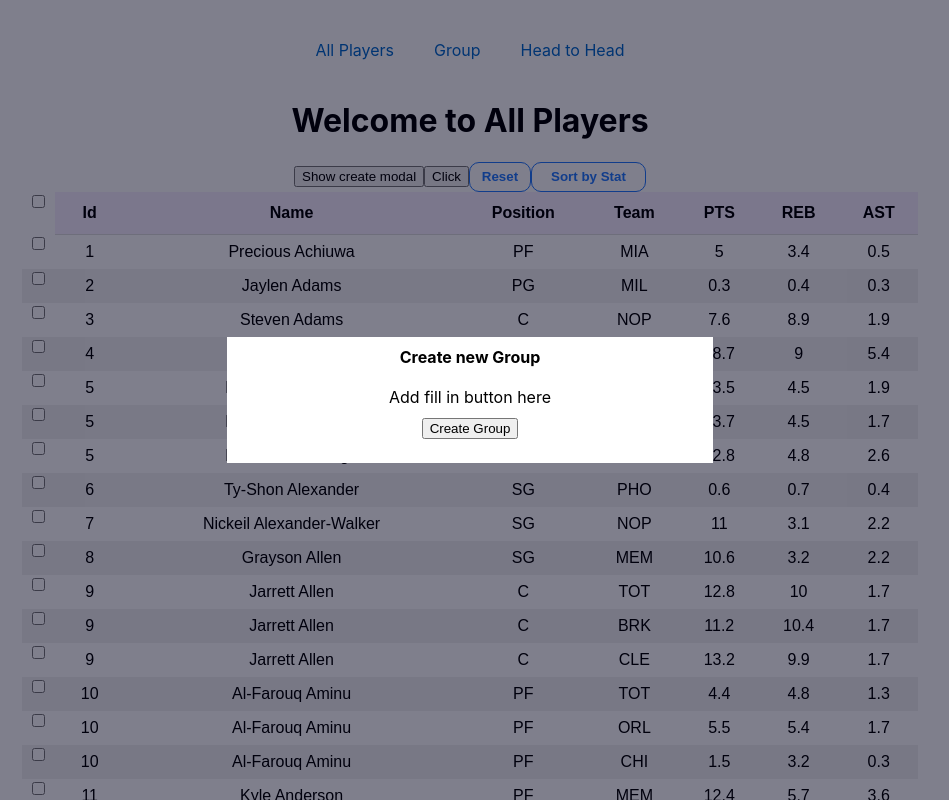
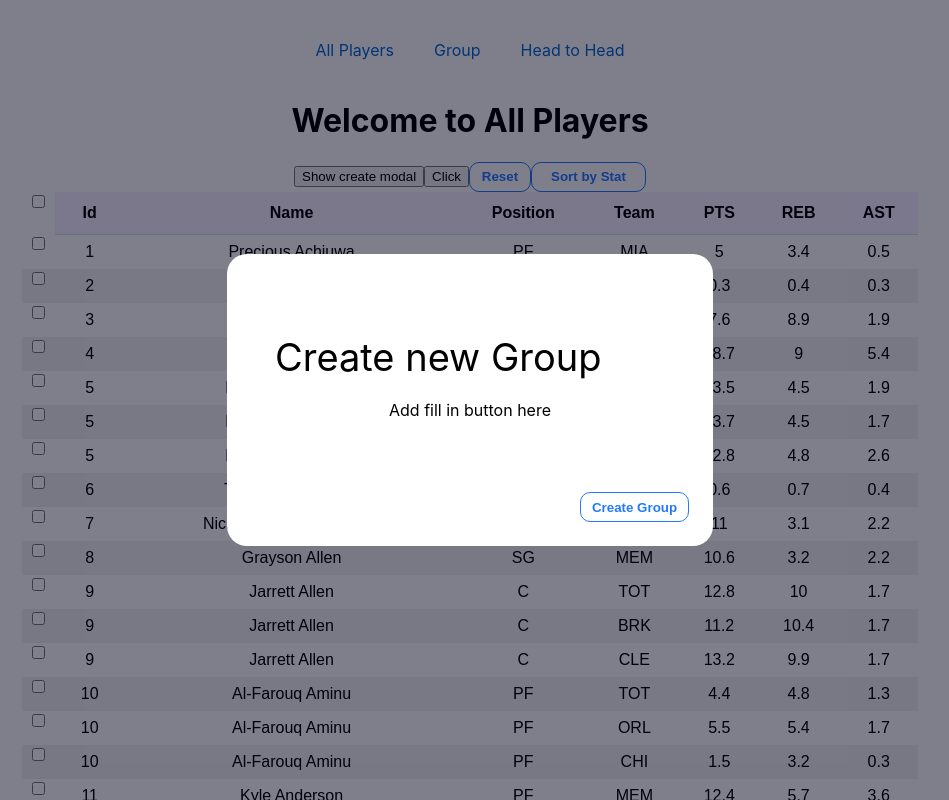
Before and after one commit to alexhu00/nba_player_analyzer, a React (Create React App) app in the folder frontend/: page / in a window 1280 px wide. Both pictures are taken after a click on the button "Show create modal". Shown: the top 800 px of the page, without its empty margins (170-1119 px from the left). Built offline with nearby package versions, Linux system fonts and the light colour scheme.

Commit message:
styling for buttons

```diff
--- a/frontend/src/components/createGroupModal.css
+++ b/frontend/src/components/createGroupModal.css
@@ -8,16 +8,26 @@
     display: flex;
     align-items: center;
     justify-content: center;
+
 }
 
 .modal-content {
     width: 486px;
     height: 300;
     background-color: #FFFFFF;
+    border-radius: 20px;
 }
 
 .modal-header {
-    padding: 10px;
+    padding-top: 80px;
+    padding-bottom: 66px;
+}
+
+.modal-title {
+    float: left;
+    font-size: 38px;
+    font: avenir;
+    padding-left: 48px;
 }
 
 .modal-footer {
@@ -26,11 +36,13 @@
 
 }
 
-.modal-title {
-    margin: 0;
+.modal-footer button {
+    float: right;
+    margin-bottom: 24px;
+    margin-right: 24px;
 }
 
 .modal-body {
-    padding: 10px;
+    padding-bottom: 72px;
 
 }
--- a/frontend/src/components/createGroupModal.js
+++ b/frontend/src/components/createGroupModal.js
@@ -1,5 +1,6 @@
 import React from "react";
 import './createGroupModal.css';
+import './createGroupbutton.css';
 
 // tutorial here: https://medium.com/tinyso/how-to-create-a-modal-component-in-react-from-basic-to-advanced-a3357a2a716a
 const Modal = props => {
@@ -11,13 +12,13 @@ const Modal = props => {
         <div className="createGroupModal" onClick={props.onClose}>
             <div className="modal-content" onClick={e => e.stopPropagation()}>
                 <div className="modal-header">
-                    <h4 className="modal-title"> Create new Group </h4>
+                    <div className="modal-title"> Create new Group </div>
                 </div>
                 <div className="modal-body">
                     Add fill in button here
                 </div>
                 <div className="modal-footer">
-                    <button onClick={props.onClose} className="createGroup-button">Create Group</button>
+                    <button onClick={props.onClose} className="exitcreategroup-button">Create Group</button>
 
                 </div>
             </div>
--- a/frontend/src/components/createGroupbutton.css
+++ b/frontend/src/components/createGroupbutton.css
@@ -1,4 +1,4 @@
-.createGroup-button {
+.exitcreategroup-button {
   width: 109px;
   height: 30px;
   color: #237afd;
@@ -8,7 +8,7 @@
   border-radius: 10px;
 }
 
-.createGroup-button:hover {
+.exitcreategroup-button:hover {
     color: white;
   background-color: #237afd;
 }
```
